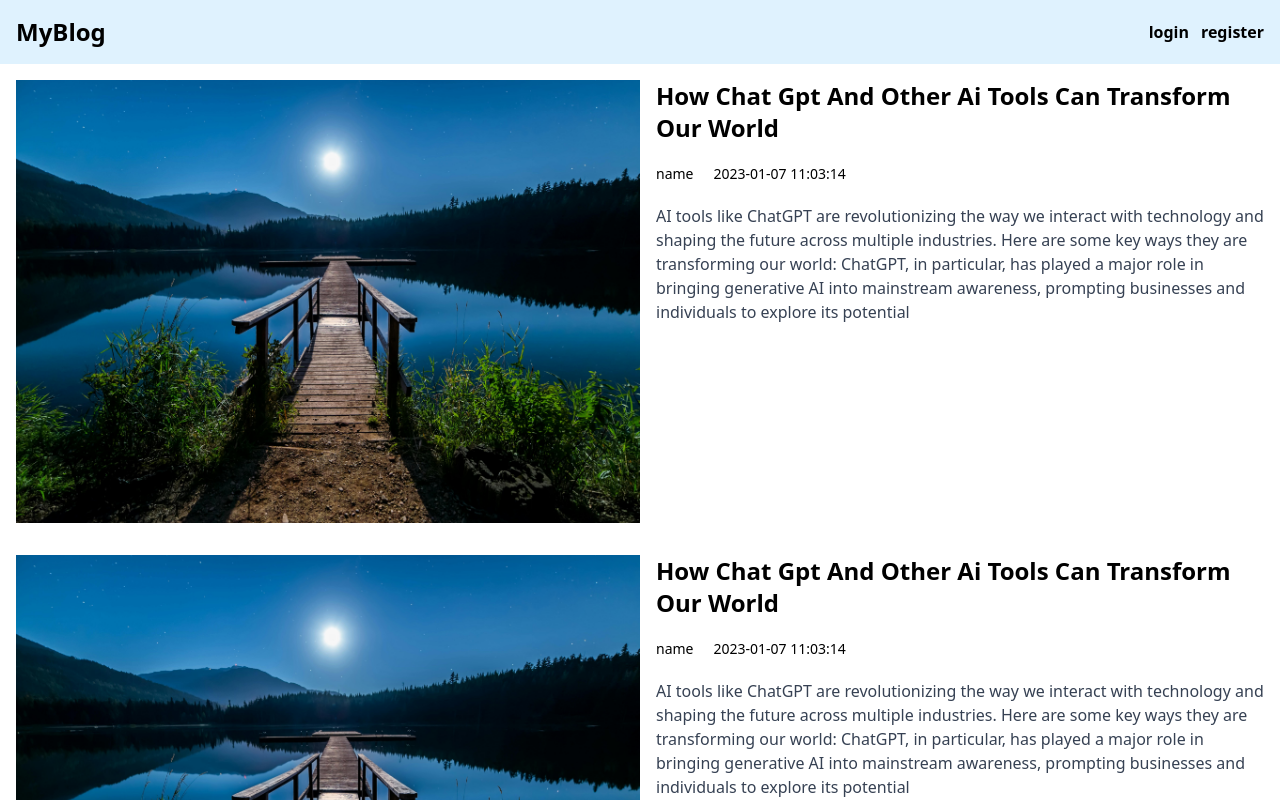
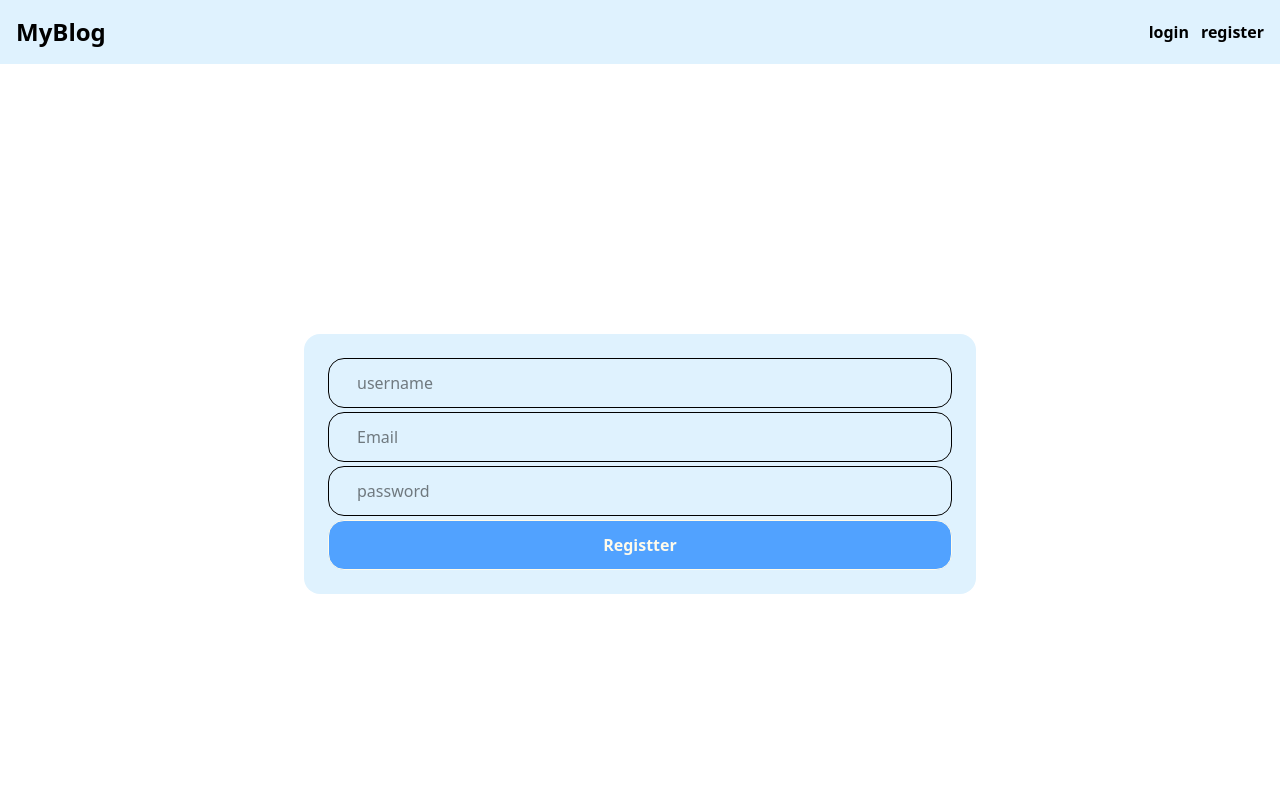
Before and after one commit to abdurehmanSualih/Mern_Blog, a React (Vite) app in the folder frontend/: page /register in a window 1280 px wide. Shown: the top 800 px of the page. Built offline with nearby package versions, Linux system fonts and the light colour scheme.

Commit message:
create login and register form

```diff
--- a/frontend/src/App.jsx
+++ b/frontend/src/App.jsx
@@ -1,13 +1,20 @@
-
-import Navbar from './pages/Navbar';
-import Post from './pages/Post';
+import { BrowserRouter, Routes, Route } from "react-router-dom";
+import Navbar from "./pages/Navbar";
+import Post from "./pages/Post";
+import Layout from "./pages/Layout";
+import Register from "./pages/Register";
+import Login from "./pages/Login";
 function App() {
   return (
-    <div>
-      <Navbar/>
-      <Post/>
-      <Post/>
-    </div>
+      <BrowserRouter>
+        <Routes>
+          <Route path="/" element={<Layout />}>
+            <Route index element={<Post />} />
+            <Route path="/register"  element={<Register />} />
+            <Route path="/login"  element={<Login />} />
+          </Route>
+        </Routes>
+      </BrowserRouter>
   );
 }
 
--- /dev/null
+++ b/frontend/src/pages/Layout.jsx
@@ -0,0 +1,13 @@
+import { Outlet } from "react-router-dom";
+import Navbar from "./Navbar";
+
+function Layout() {
+  return (
+    <div>
+      <Navbar />
+      <Outlet />
+    </div>
+  );
+}
+
+export default Layout;
--- /dev/null
+++ b/frontend/src/pages/Login.jsx
@@ -0,0 +1,35 @@
+import { useState } from "react";
+
+function Login() {
+  const [email, setEmail] = useState("");
+  const [password, setPassword] = useState("");
+  async function login(e) {
+    e.privanteDefault;
+  }
+  return (
+    <form onSubmit={login} className=" flex justify-center items-center h-lvh">
+      <div className="flex flex-col bg-sky-100 p-6 gap-1 w-2xl rounded-2xl">
+        <input
+          type="email"
+          placeholder="Email"
+          className="px-7 py-3 border rounded-2xl outline-0"
+          onChange={(e) => setEmail(e.target.value)}
+        />
+        <input
+          type="password"
+          placeholder="password"
+          className="px-7 py-3 border rounded-2xl outline-0"
+          onChange={(e) => setPassword(e.target.value)}
+        />
+        <button
+          type="submit"
+          className="px-7 py-3 border bg-blue-400 rounded-2xl outline-0 text-amber-50 font-semibold"
+        >
+          Login
+        </button>
+      </div>
+    </form>
+  );
+}
+
+export default Login;
--- a/frontend/src/pages/Navbar.jsx
+++ b/frontend/src/pages/Navbar.jsx
@@ -1,10 +1,12 @@
+import { Link } from "react-router-dom";
+
 function Navbar() {
   return (
     <nav className="flex justify-between p-4 items-center bg-sky-100">
-      <h2 className="text-2xl font-bold">MyBlog</h2>
+      <Link to='/' className="text-2xl font-bold">MyBlog</Link>
       <div className="flex gap-3 font-semibold">
-        <a href="http://">login</a>
-        <a href="http://">register</a>
+        <Link to='/login'>login</Link>
+        <Link to='/register'>register</Link>
       </div>
     </nav>
   );
--- a/frontend/src/pages/Post.jsx
+++ b/frontend/src/pages/Post.jsx
@@ -1,8 +1,8 @@
-import image from '../assets/pexels.jpg';
+import image from "../assets/pexels.jpg";
 function Post() {
   return (
     <div className="p-4 sm:flex  gap-4">
-      <img src={image} alt="" className="sm:w-[50%]" />
+      <img src={image} alt="" className="sm:w-[40%]" />
       <div>
         <h2 className="text-2xl font-bold mb-5">
           How Chat Gpt And Other Ai Tools Can Transform Our World
--- /dev/null
+++ b/frontend/src/pages/Register.jsx
@@ -0,0 +1,43 @@
+import { useState } from "react";
+
+function Register() {
+  const [userName, setUserName] = useState('');
+  const [email, setEmail] = useState('');
+  const [password, setPassword] = useState('');
+  async function register(e) {
+    e.prevantDefault;
+  }
+
+  return (
+    <form onSubmit={register} className=" flex justify-center items-center h-lvh">
+      <div className="flex flex-col bg-sky-100 p-6 gap-1 w-2xl rounded-2xl">
+        <input
+          type="text"
+          placeholder="username"
+          className="px-7 py-3 border rounded-2xl outline-0"
+          onChange={e=>setUserName(e.target.value)}
+        />
+        <input
+          type="email"
+          placeholder="Email"
+          className="px-7 py-3 border rounded-2xl outline-0"
+          onChange={e=>setEmail(e.target.value)}
+        />
+        <input
+          type="password"
+          placeholder="password"
+          className="px-7 py-3 border rounded-2xl outline-0"
+          onChange={e=>setPassword(e.target.value)}
+        />
+        <button
+          type="submit"
+          className="px-7 py-3 border bg-blue-400 rounded-2xl outline-0 text-amber-50 font-semibold"
+        >
+          Registter
+        </button>
+      </div>
+    </form>
+  );
+}
+
+export default Register;
```
